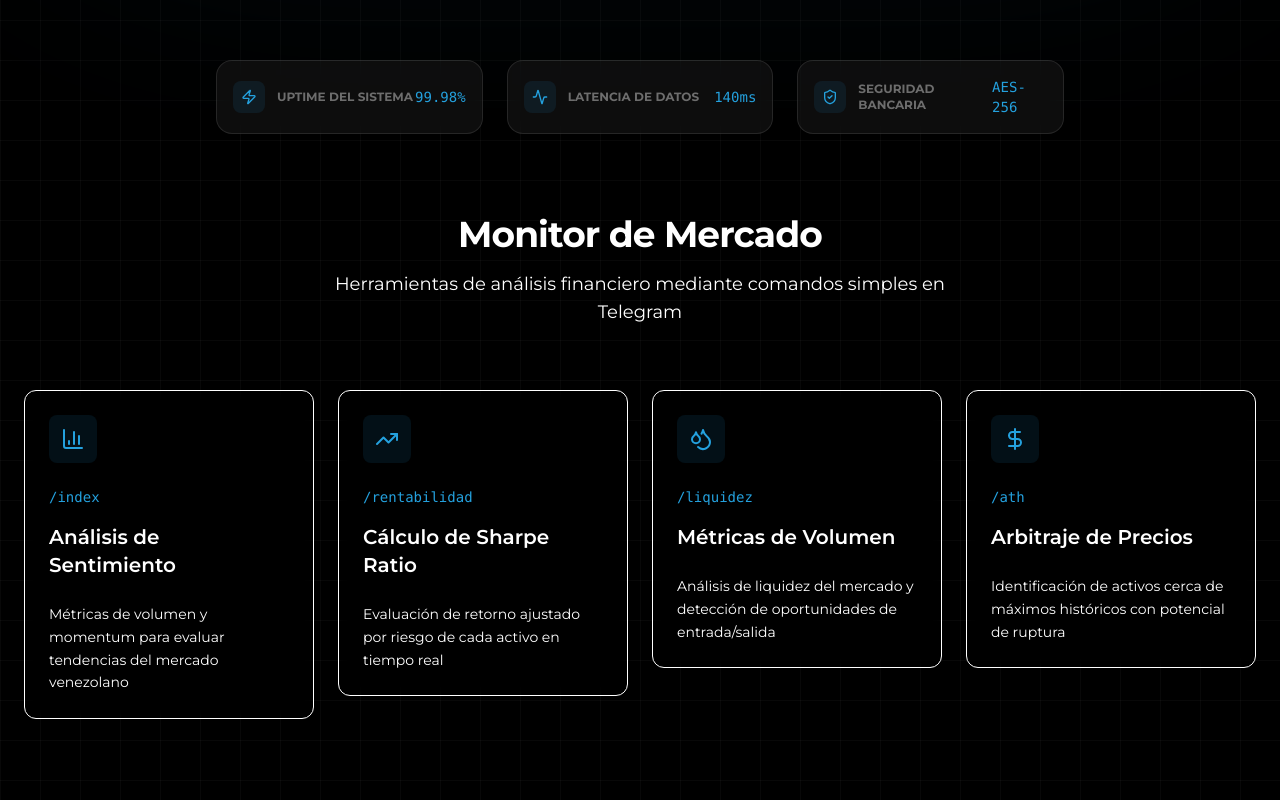
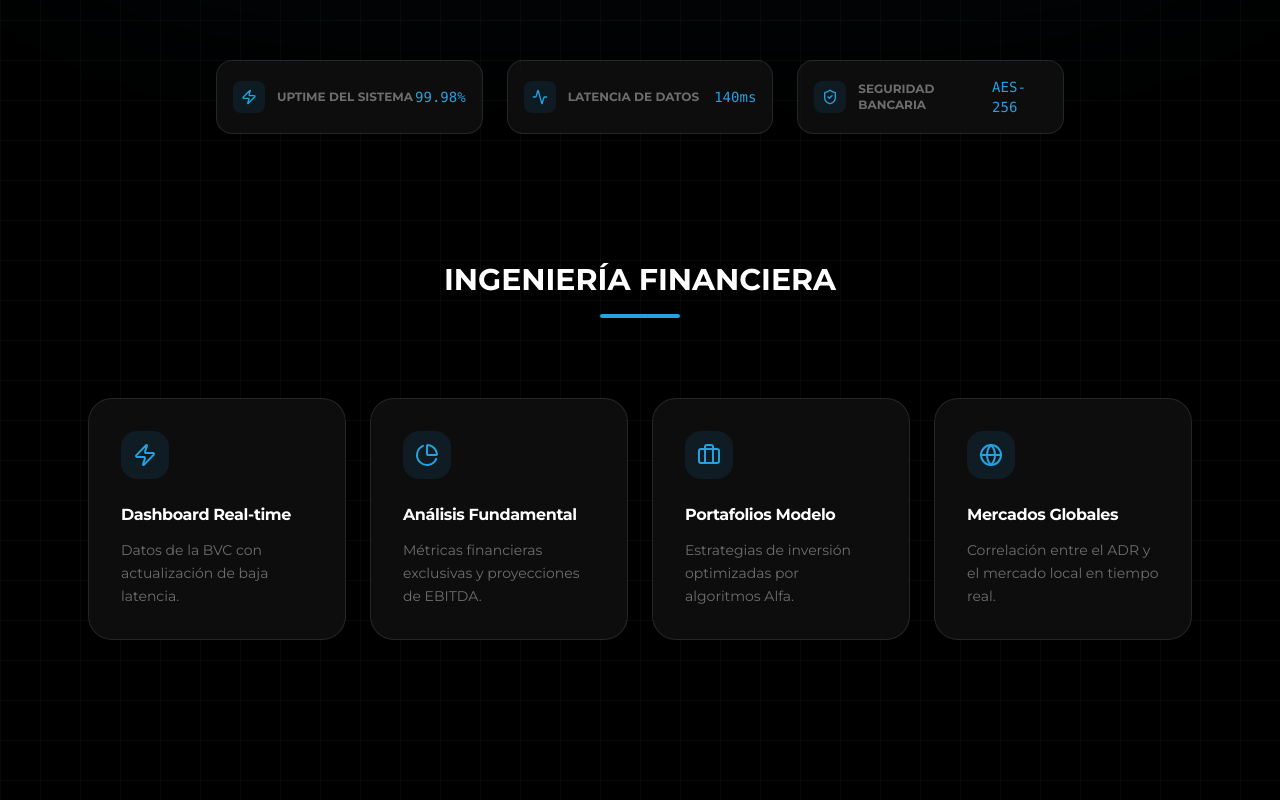
Before and after one commit to profeluisv/alfabursatilbot, a Next.js app: page / in a window 1280 px wide. Shown: the part 660-1460 px from the top of the page. Built offline with nearby package versions, Linux system fonts and the light colour scheme; no server answers.

Commit message:
Update features-grid.tsx

```diff
--- a/components/features-grid.tsx
+++ b/components/features-grid.tsx
@@ -1,96 +1,30 @@
-"use client"
-
-import { Card, CardContent, CardDescription, CardHeader, CardTitle } from "@/components/ui/card"
-import { BarChart3, DollarSign, Droplets, TrendingUp } from "lucide-react"
-import { motion } from "framer-motion"
-import { useInView } from "framer-motion"
-import { useRef } from "react"
+import { PieChart, Globe, Briefcase, Zap } from "lucide-react";
 
 const features = [
-  {
-    icon: BarChart3,
-    command: "/index",
-    title: "Análisis de Sentimiento",
-    description: "Métricas de volumen y momentum para evaluar tendencias del mercado venezolano",
-  },
-  {
-    icon: TrendingUp,
-    command: "/rentabilidad",
-    title: "Cálculo de Sharpe Ratio",
-    description: "Evaluación de retorno ajustado por riesgo de cada activo en tiempo real",
-  },
-  {
-    icon: Droplets,
-    command: "/liquidez",
-    title: "Métricas de Volumen",
-    description: "Análisis de liquidez del mercado y detección de oportunidades de entrada/salida",
-  },
-  {
-    icon: DollarSign,
-    command: "/ath",
-    title: "Arbitraje de Precios",
-    description: "Identificación de activos cerca de máximos históricos con potencial de ruptura",
-  },
-]
+  { title: "Dashboard Real-time", desc: "Datos de la BVC con actualización de baja latencia.", icon: <Zap /> },
+  { title: "Análisis Fundamental", desc: "Métricas financieras exclusivas y proyecciones de EBITDA.", icon: <PieChart /> },
+  { title: "Portafolios Modelo", desc: "Estrategias de inversión optimizadas por algoritmos Alfa.", icon: <Briefcase /> },
+  { title: "Mercados Globales", desc: "Correlación entre el ADR y el mercado local en tiempo real.", icon: <Globe /> },
+];
 
 export function FeaturesGrid() {
-  const ref = useRef(null)
-  const isInView = useInView(ref, { once: true, margin: "-100px" })
-
   return (
-    <section ref={ref} className="py-20 bg-secondary/50">
-      <div className="container mx-auto px-6">
-        <motion.div
-          initial={{ opacity: 0, y: 30 }}
-          animate={isInView ? { opacity: 1, y: 0 } : { opacity: 0, y: 30 }}
-          transition={{ duration: 0.6, ease: "easeOut" }}
-          className="mb-16 text-center"
-        >
-          <h2 className="mb-4 text-4xl font-bold tracking-tight text-foreground">Monitor de Mercado</h2>
-          <p className="text-lg text-muted-foreground max-w-2xl mx-auto">
-            Herramientas de análisis financiero mediante comandos simples en Telegram
-          </p>
-        </motion.div>
-
-        <div className="grid gap-6 md:grid-cols-2 lg:grid-cols-4">
-          {features.map((feature, index) => {
-            const Icon = feature.icon
-            return (
-              <motion.div
-                key={feature.command}
-                initial={{ opacity: 0, y: 30 }}
-                animate={isInView ? { opacity: 1, y: 0 } : { opacity: 0, y: 30 }}
-                transition={{
-                  duration: 0.5,
-                  delay: index * 0.1,
-                  ease: "easeOut",
-                }}
-              >
-                <motion.div
-                  whileHover={{
-                    scale: 1.05,
-                    boxShadow: "0 10px 30px rgba(36, 161, 222, 0.3)", // Updated to Telegram blue
-                  }}
-                  transition={{ duration: 0.3 }}
-                >
-                  <Card className="group relative overflow-hidden border-border/50 bg-card/50 backdrop-blur transition-all hover:border-primary/50 h-full">
-                    <CardHeader>
-                      <div className="mb-4 inline-flex h-12 w-12 items-center justify-center rounded-lg bg-[#24a1de]/10 text-[#24a1de] transition-colors group-hover:bg-[#24a1de] group-hover:text-primary-foreground">
-                        <Icon className="h-6 w-6" />
-                      </div>
-                      <code className="text-sm font-mono text-[#24a1de] mb-2 block">{feature.command}</code>
-                      <CardTitle className="text-xl">{feature.title}</CardTitle>
-                    </CardHeader>
-                    <CardContent>
-                      <CardDescription className="leading-relaxed">{feature.description}</CardDescription>
-                    </CardContent>
-                  </Card>
-                </motion.div>
-              </motion.div>
-            )
-          })}
-        </div>
+    <section className="py-32 px-6 max-w-6xl mx-auto">
+      <div className="text-center mb-20">
+        <h2 className="text-3xl font-bold mb-4">INGENIERÍA FINANCIERA</h2>
+        <div className="w-20 h-1 bg-telegram mx-auto rounded-full" />
+      </div>
+      <div className="grid grid-cols-1 md:grid-cols-2 lg:grid-cols-4 gap-6">
+        {features.map((f, i) => (
+          <div key={i} className="glass-card p-8 rounded-3xl group">
+            <div className="w-12 h-12 bg-telegram/10 rounded-2xl flex items-center justify-center text-telegram mb-6 group-hover:scale-110 transition-transform">
+              {f.icon}
+            </div>
+            <h3 className="font-bold mb-3 tracking-tight">{f.title}</h3>
+            <p className="text-sm text-white/40 leading-relaxed">{f.desc}</p>
+          </div>
+        ))}
       </div>
     </section>
-  )
+  );
 }
```
